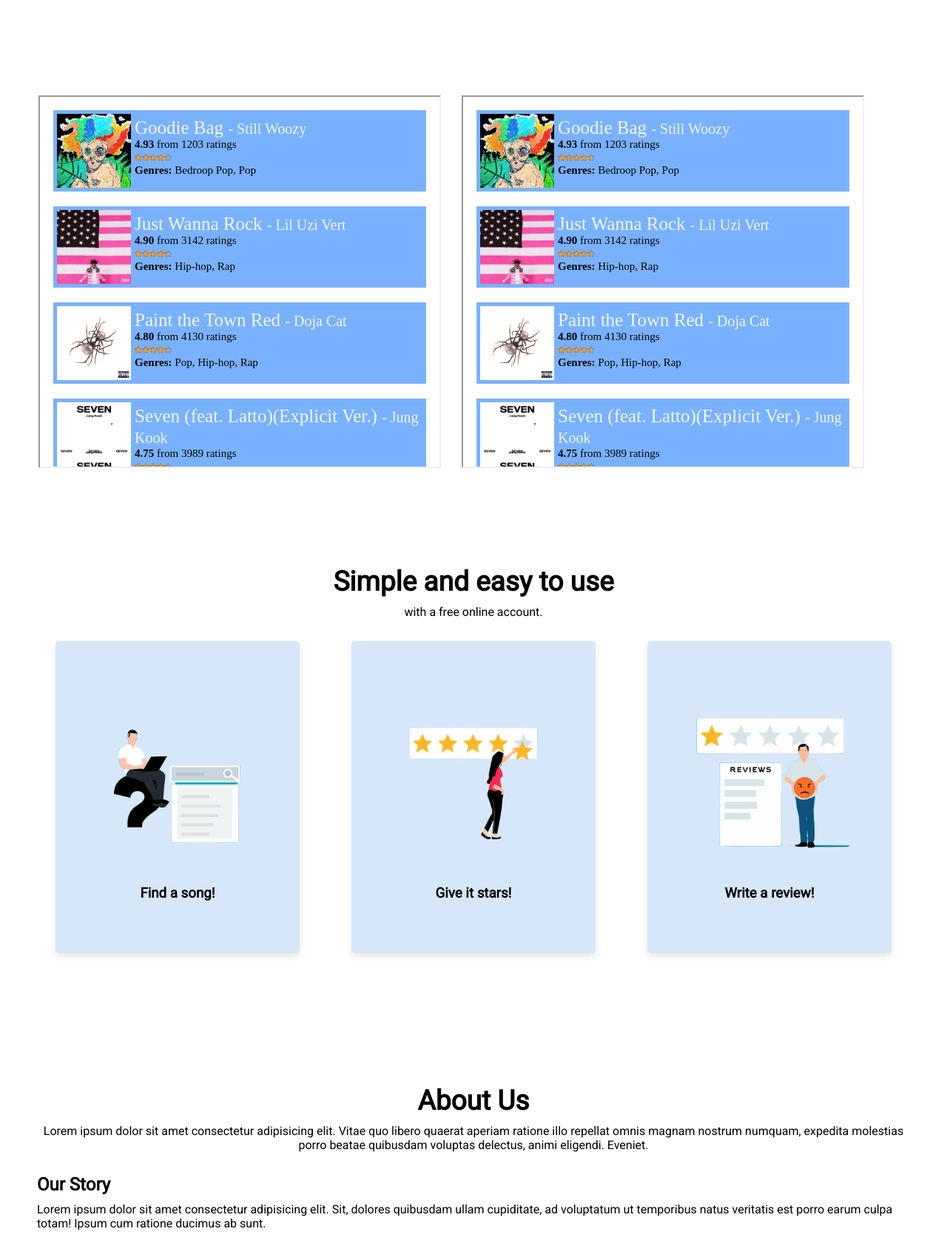
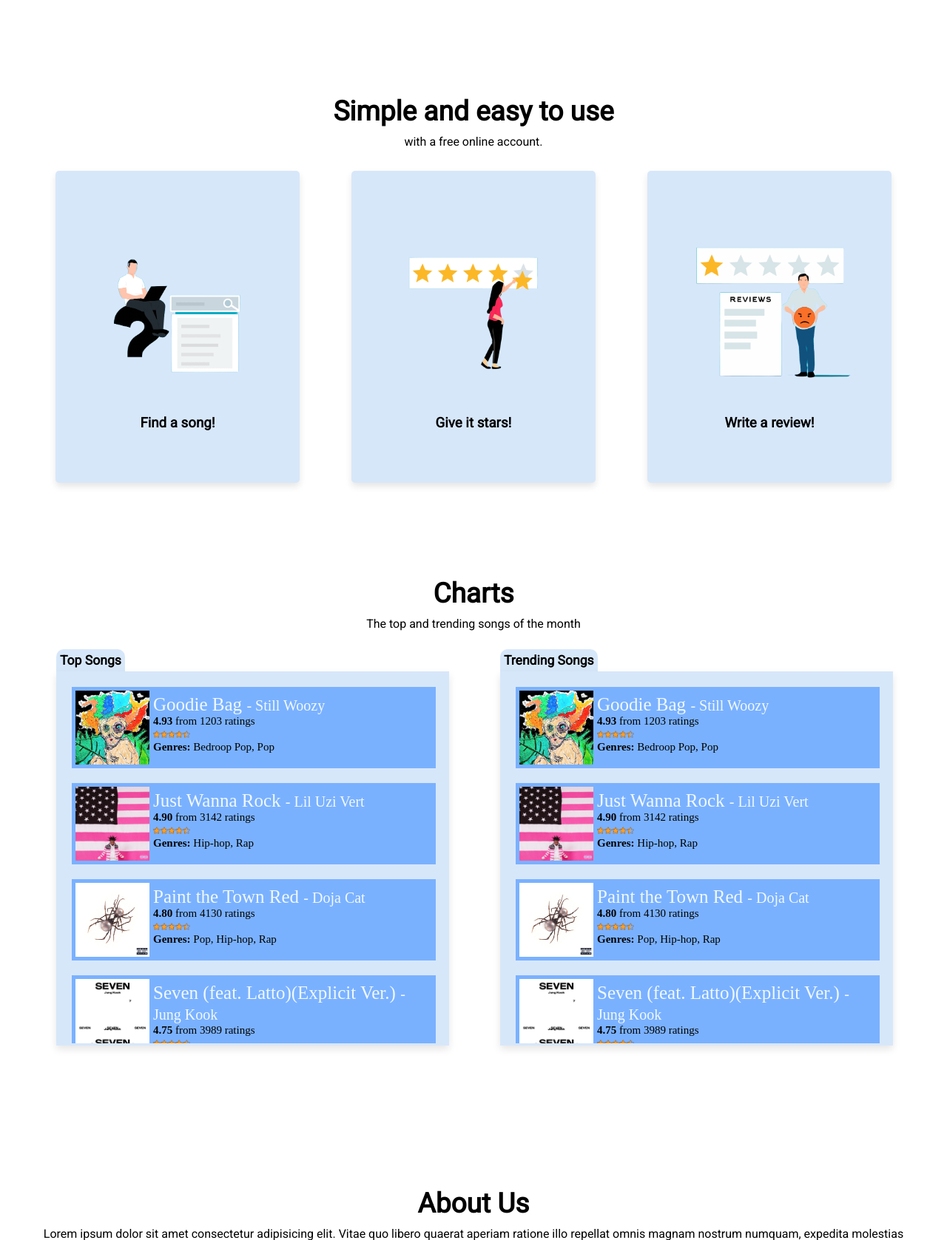
Before and after one commit to ryan-kobayashi/music-rater, a PHP site: page /landingpage.html in a window 1280 px wide. Shown: the part 442-2119 px from the top of the page at 74% size. Run offline with PHP 8.4, Linux system fonts and the light colour scheme.

Commit message:
updated charts on landingpage

```diff
--- a/landingpage.html
+++ b/landingpage.html
@@ -64,17 +64,6 @@
         </div>
     </section>
 
-    <!-- homepage pt 2, charts section -->
-    <section class="charts" id="charts">
-        <div class="container">
-            <iframe class="chart" src="topsongs.html">
-            </iframe>
-            <iframe class="chart" src="topsongs.html">
-            </iframe>
-        </div>
-
-    </section>
-
     <!-- homepage part 2, useage section -->
     <section class="use" id="usesection">
         <div class="container">
@@ -99,7 +88,33 @@
         </div>
     </section>
 
+    <!-- homepage pt 2, charts section -->
+    <section class="charts" id="charts">
+        <div class="container">
+            <div class="use-title">
+                <h1>Charts</h1>
+                <p>The top and trending songs of the month</p>
+            </div>
+            <div class="chart-flex">
+                <div class="chart">
+                    <div class="chart-head">
+                        <h3>Top Songs</h3>
+                    </div>
+                    <iframe src="topsongs.html">
+                    </iframe>
+                </div>
+                <div class="chart">
+                    <div class="chart-head">
+                        <h3>Trending Songs</h3>
+                    </div>
+                    <iframe src="topsongs.html">
+                    </iframe>
+                </div>
+            </div>
+        </div>
 
+
+    </section>
 
     <!-- about us section -->
     <section class="about" id="aboutsection">
--- a/landingpage2.css
+++ b/landingpage2.css
@@ -111,11 +111,38 @@
     margin-left: -5.5% !important;
 }
 
-.chart {
+.chart-flex{
+    display: flex;
+    float: none;
+    justify-content: space-between;
+    margin-top: 25px;
+}
+
+.chart{
+    height:550px;
+    width: 45%;
+    position: relative;
+    margin: 0 3% 0 3%;
+}
+
+.chart-head{
+    font-size: 15px;
+    background-color: #d7e7fa;
+    float: left;
+    border-radius: 10px 10px 0 0;
+    border-style: none;
+    padding: 5px;
+}
+
+.chart iframe{
     height: 500px;
-    width: 45%;
+    width: 100%;
     position:relative;
-    margin: 0 1% 0 1%;
+    border-color: #d7e7fa;
+    border-style: solid;
+    border-width: 3px;
+    box-shadow: 0 5px 10px rgba(0, 0, 0, 0.1);
+    border-right: none;
 }
 
 section {
--- a/topsongs.html
+++ b/topsongs.html
@@ -13,7 +13,7 @@
 
 </head>
 
-<body>
+<body style="background-color:#d7e7fa">
     <div class="topsongs-container">
         <div class="song-container">
             <div class="album-cover">
```
